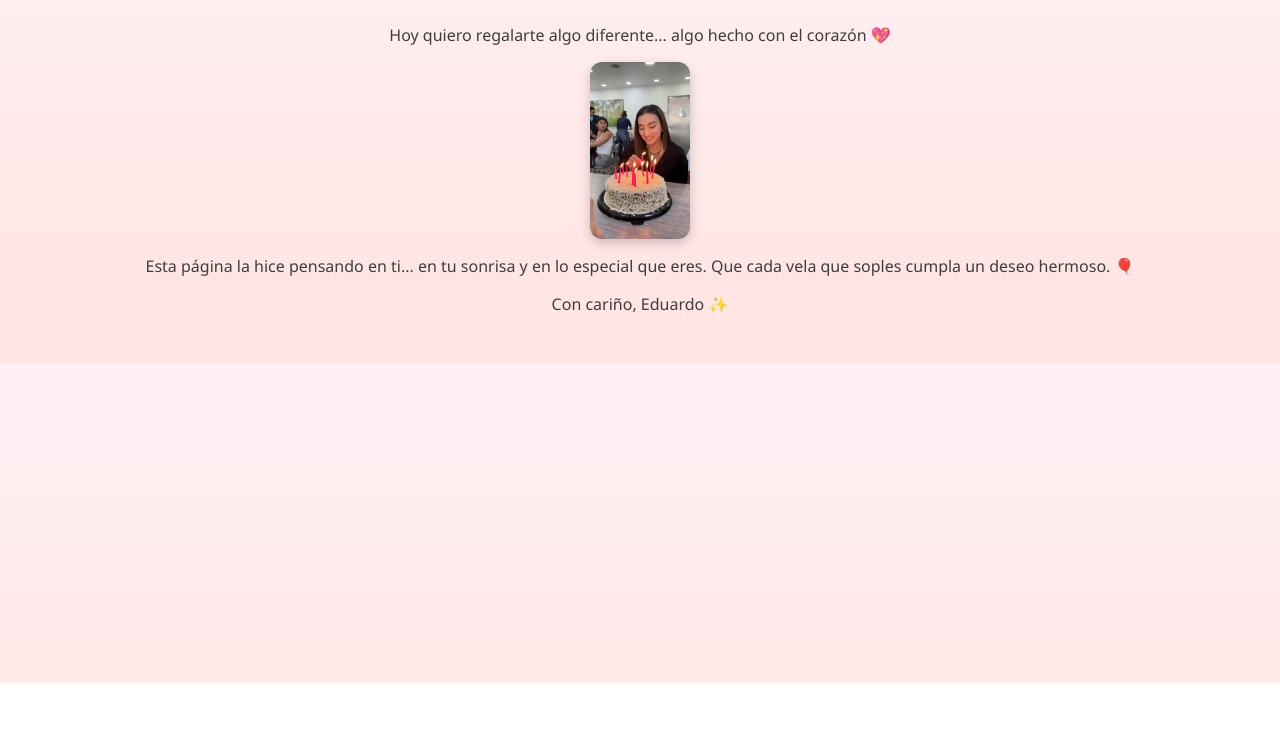
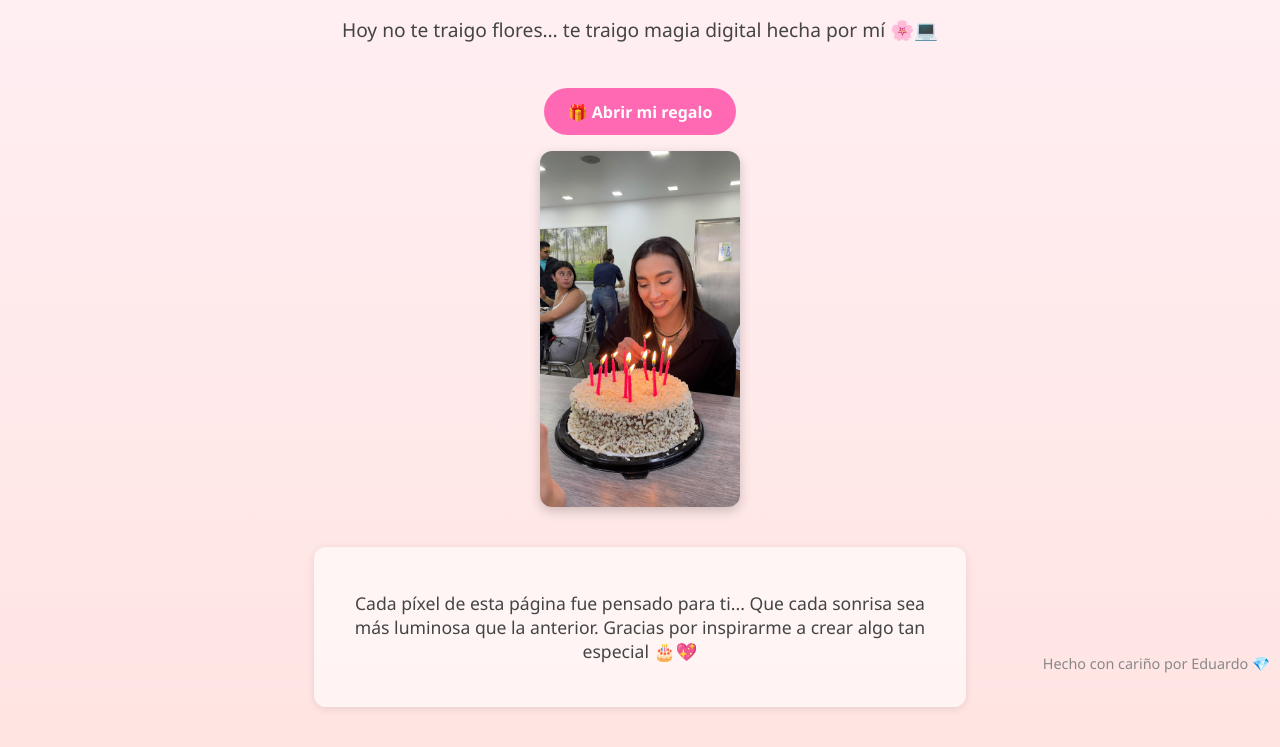
Before and after one commit to Eduardo19942hW/BeatBase, a plain HTML site: page index.html in a window 1280 px wide. Shown: the part 117-864 px from the top of the page. Before the commit the page ends 800 px from the top, so only its background shows below. Drawn offline with nearby package versions, Linux system fonts and the light colour scheme.

Commit message:
Versión mejorada con animaciones y estilo pro

```diff
--- a/index.html
+++ b/index.html
@@ -2,36 +2,39 @@
 <html lang="es">
 <head>
   <meta charset="UTF-8" />
-  <title>Feliz Cumple</title>
+  <title>Tu regalo digital</title>
   <link rel="stylesheet" href="styles.css" />
   <script src="https://cdnjs.cloudflare.com/ajax/libs/gsap/3.12.2/gsap.min.js"></script>
-  <script src="script.js"></script>
 </head>
 <body>
   <audio autoplay loop>
-    <source src="Beéle].mp3" type="audio/mpeg">
+    <source src="audio/Beéle].mp3" type="audio/mpeg">
     Tu navegador no soporta audio embebido.
   </audio>
+
   <div class="container">
     <div class="intro">
       <h1>✨ Feliz Cumpleaños ✨</h1>
-      <p>Hoy quiero regalarte algo diferente... algo hecho con el corazón 💖</p>
+      <p>Hoy no te traigo flores… te traigo magia digital hecha por mí 🌸💻</p>
     </div>
 
+    <a href="#mensaje" class="btn">🎁 Abrir mi regalo</a>
+
     <div class="photo-section">
-      <img src="images/mel_pastel_2.jpg" alt="Cumpleañera feliz" class="birthday-photo" />
+      <img src="images/mel_pastel_2.jpg" alt="Tu sonrisa iluminando este día" />
     </div>
 
-    <div class="message">
+    <div class="message" id="mensaje">
       <p>
-        Esta página la hice pensando en ti... en tu sonrisa y en lo especial que eres.
-        Que cada vela que soples cumpla un deseo hermoso. 🎈
+        Cada píxel de esta página fue pensado para ti...
+        Que cada sonrisa sea más luminosa que la anterior.
+        Gracias por inspirarme a crear algo tan especial 🎂💖
       </p>
     </div>
 
-    <div class="footer">
-      <p>Con cariño, Eduardo ✨</p>
-    </div>
+    <div class="footer">Hecho con cariño por Eduardo 💎</div>
   </div>
+
+  <script src="script.js"></script>
 </body>
 </html>
--- a/styles.css
+++ b/styles.css
@@ -2,8 +2,42 @@ body {
   margin: 0;
   font-family: 'Segoe UI', sans-serif;
   background: linear-gradient(to bottom, #fff0f5, #ffe4e1);
-  color: #3e3e3e;
   text-align: center;
+  color: #444;
+}
+
+.container {
+  padding: 2em;
+  animation: fadeIn 2s ease-in;
+}
+
+.intro h1 {
+  font-size: 2.5em;
+  color: #ff69b4;
+  margin-bottom: 0.2em;
+}
+
+.intro p {
+  font-size: 1.2em;
+  margin-bottom: 1.5em;
+}
+
+.photo-section img {
+  width: 200px;
+  height: auto;
+  border-radius: 12px;
+  box-shadow: 0 4px 12px rgba(0,0,0,0.2);
+  margin-top: 1em;
+}
+
+.message {
+  margin: 2em auto;
+  max-width: 600px;
+  font-size: 1.1em;
+  background-color: rgba(255,255,255,0.6);
+  border-radius: 12px;
+  padding: 1.5em;
+  box-shadow: 0 2px 8px rgba(0,0,0,0.1);
 }
 
 .btn {
@@ -14,45 +48,28 @@ body {
   border-radius: 30px;
   text-decoration: none;
   font-weight: bold;
+  margin-top: 1em;
   transition: all 0.3s ease;
-  margin-top: 1em;
 }
 .btn:hover {
   background-color: #ff1493;
   transform: scale(1.05);
 }
 
-.container {
-  padding: 2em;
-  animation: fadeIn 2s ease-in;
-}
-
-.photo-section img {
-  max-width: 90%;
-  border-radius: 12px;
-  box-shadow: 0 4px 12px rgba(0,0,0,0.2);
-  margin-top: 1em;
-}
-
-.intro h1 {
-  font-size: 2.5em;
-  color: #ff69b4;
-}
-
-.birthday-photo {
-  max-width: 100px !important;
-  width: 100% !important;
-  height: auto !important;
-  display: block;
-  margin: 0 auto;
+.footer {
+  position: fixed;
+  bottom: 10px;
+  right: 10px;
+  font-size: 0.9em;
+  color: #888;
 }
 
 @keyframes fadeIn {
-  from { opacity: 0 }
-  to { opacity: 1 }
+  from { opacity: 0; }
+  to { opacity: 1; }
 }
 
-@media (max-width: 768px) {
+@media (max-width: 150px) {
   .intro h1 {
     font-size: 2em;
   }
@@ -60,8 +77,4 @@ body {
     font-size: 1em;
     padding: 1em;
   }
-  .photo-section img {
-    width: 100%;
-    border-radius: 8px;
-  }
 }
```
Also changed, not shown: scripts.js (+19 -10 lines).
